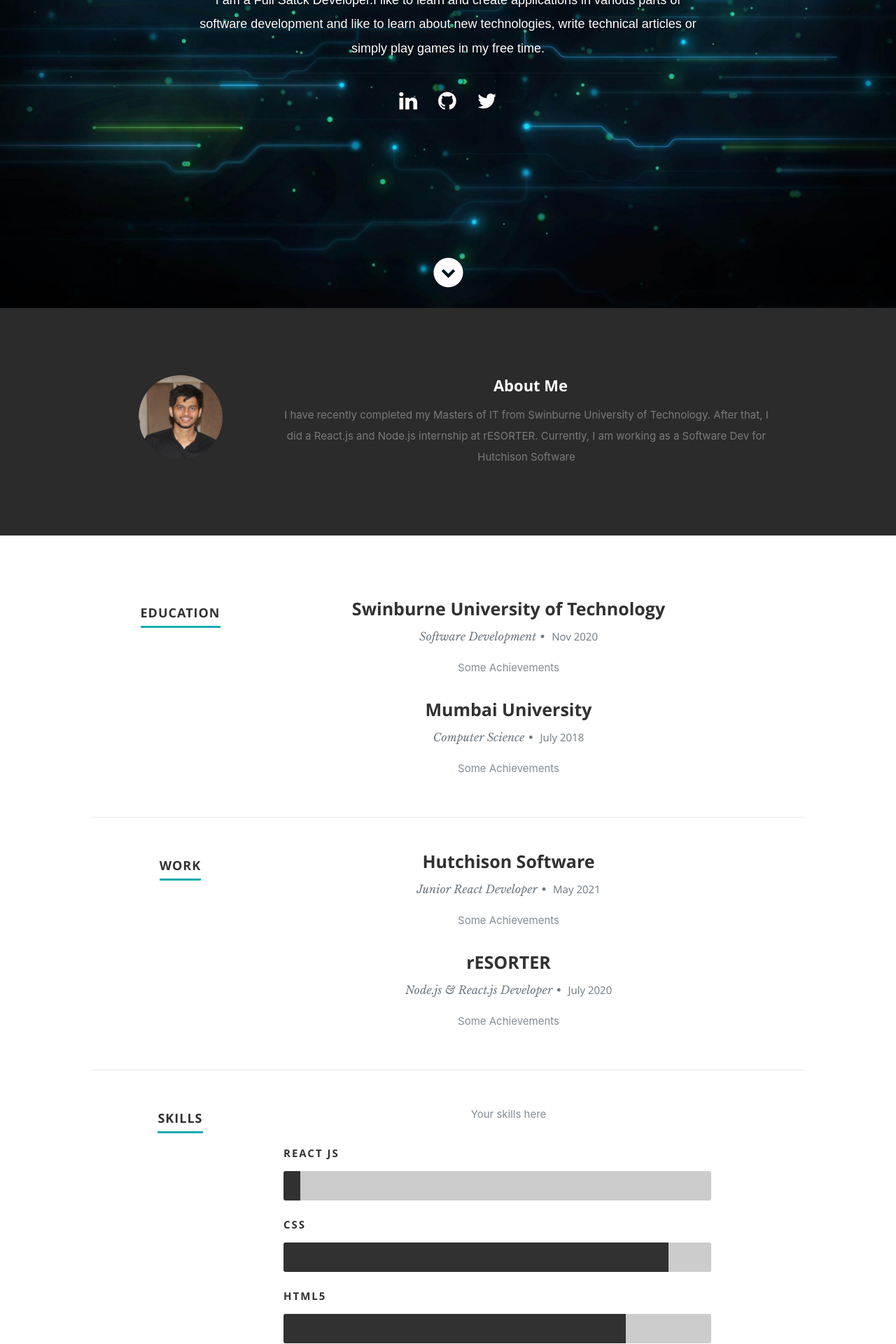
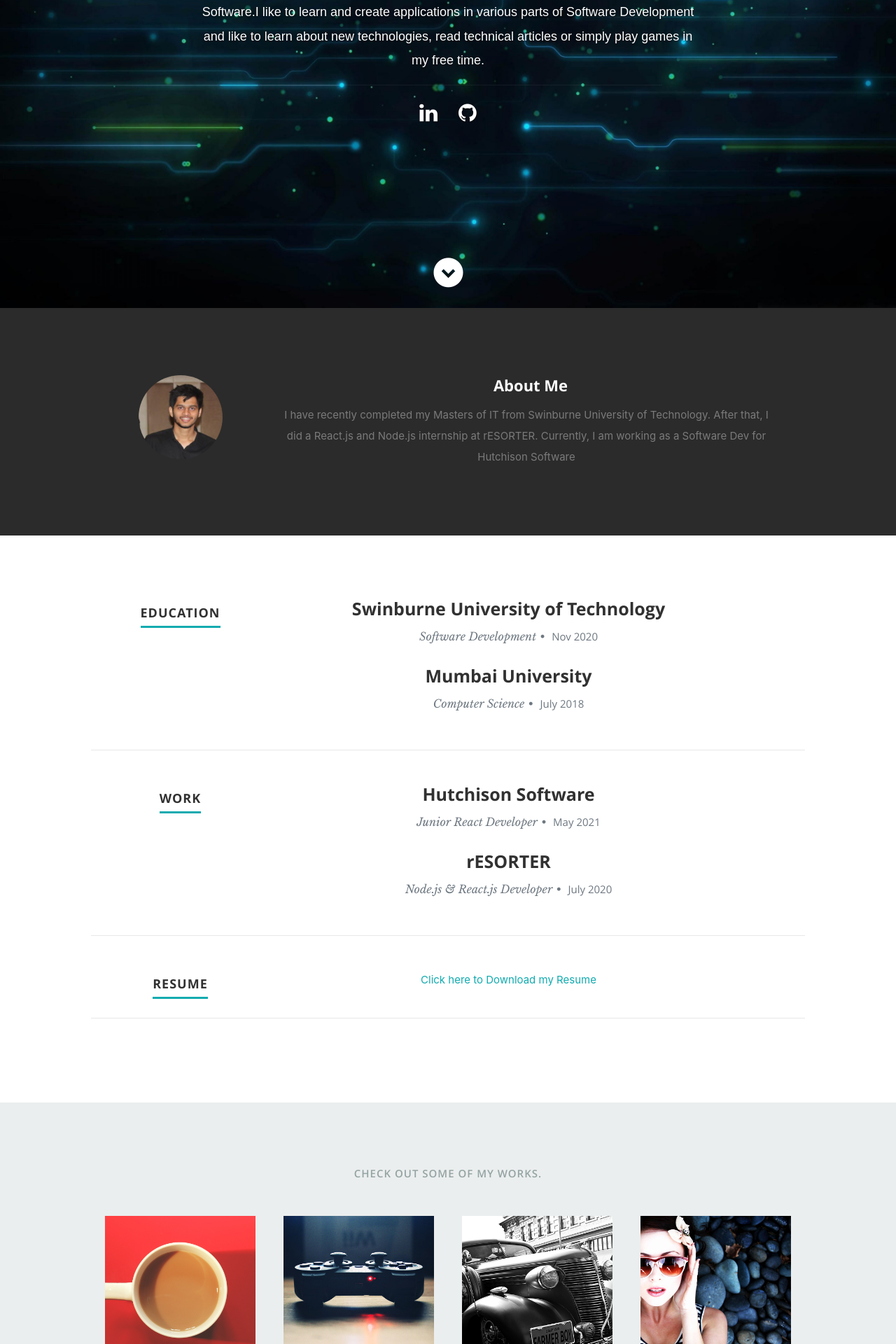
Before and after one commit to sanchitsave/portfolio, a React (Create React App) app: page / in a window 1280 px wide. Shown: the part 360-2280 px from the top of the page at 70% size. Built offline with nearby package versions, Linux system fonts and the light colour scheme.

Commit message:
Resume ADded

```diff
--- a/package.json
+++ b/package.json
@@ -4,6 +4,7 @@
   "private": true,
   "dependencies": {
     "@fortawesome/fontawesome-free": "^5.15.4",
+    "@material-ui/core": "^4.12.3",
     "@testing-library/jest-dom": "^5.11.4",
     "@testing-library/react": "^11.1.0",
     "@testing-library/user-event": "^12.1.10",
--- a/src/App.js
+++ b/src/App.js
@@ -18,7 +18,7 @@
   <About resumeData={resumeData}/>
   <Resume resumeData={resumeData}/>
   <Portfolio resumeData={resumeData}/>
-  <Testimonials resumeData={resumeData}/>
+  {/* <Testimonials resumeData={resumeData}/> */}
   <ContactUs resumeData={resumeData}/>
   <Footer resumeData={resumeData}/>
   </div>
--- a/src/components/Header.js
+++ b/src/components/Header.js
@@ -14,7 +14,7 @@
 <li><a className='smoothscroll' href='#about'>About</a></li>
 <li><a className='smoothscroll' href='#resume'>Resume</a></li>
 <li><a className='smoothscroll' href='#portfolio'>Works</a></li>
-<li><a className='smoothscroll' href='#testimonials'>Testimonials</a></li>
+{/* <li><a className='smoothscroll' href='#testimonials'>Testimonials</a></li> */}
 <li><a className='smoothscroll' href='#contact'>Contact</a></li>
 </ul>
 </nav>
--- a/src/components/Resume.js
+++ b/src/components/Resume.js
@@ -1,5 +1,6 @@
 /* eslint-disable */
 import React, { Component } from 'react'
+import Sanchit from './Sanchit.pdf'
 export default class Resume extends Component {
 render() {
 let resumeData = this.props.resumeData;
@@ -53,30 +54,17 @@
 }
 </div>
 </div>
-<div className='row skill'>
+
+<div className='row work'>
 <div className='three columns header-col'>
-<h1><span>Skills</span></h1>
+<h1><span>RESUME</span></h1>
 </div>
 <div className='nine columns main-col'>
-<p>
-{resumeData.skillsDescription}
-</p>
-<div className='bars'>
-<ul className='skills'>
-{
-resumeData.skills && resumeData.skills.map((item) => {
-return(
-<li>
-<span className={`bar-expand ${item.skillname.toLowerCase()}`}>
-</span><em>{item.skillname}</em>
-</li>
-)
-})
-}
-</ul>
+<a href={Sanchit} download="SanchitCV.pdf"> Click here to Download my Resume </a>
+
 </div>
 </div>
-</div>
+
 </section>
 );
 }
--- a/src/components/resumeData.js
+++ b/src/components/resumeData.js
@@ -2,10 +2,10 @@
 let resumeData = {
     imagebaseurl:'https://ivy555.github.io/',
     name: 'Sanchit',
-    role: 'Full Satck Developer',
+    role: 'Full Satck Developer currently working as a Junior React Developer for Hutchison Software',
     linkedinId:'Sanchit Save',
     skypeid: 'Your skypeid',
-    roleDescription: 'I like to learn and create applications in various parts of software development and like to learn about new technologies, write technical articles or simply play games in my free time.',
+    roleDescription: 'I like to learn and create applications in various parts of Software Development and like to learn about new technologies, read technical articles or simply play games in my free time.',
     socialLinks:[
     {
     name:'linkedin',
@@ -16,11 +16,6 @@
     name:'github',
     url:'https://github.com/sanchitsave/',
     className:'fa fa-github'
-    },
-    {
-    name:'skype',
-    url:'',
-    className:'fa fa-twitter'
     }
     ],
     aboutme:'I have recently completed my Masters of IT from Swinburne University of Technology. After that, I did a React.js and Node.js internship at rESORTER. Currently, I am working as a Software Dev for Hutchison Software',
@@ -32,14 +27,14 @@
     specialization:'Software Development',
     MonthOfPassing:'Nov',
     YearOfPassing:'2020',
-    Achievements:'Some Achievements'
+    Achievements:''
     },
     {
     UniversityName:'Mumbai University',
     specialization:'Computer Science',
     MonthOfPassing:'July',
     YearOfPassing:'2018',
-    Achievements:'Some Achievements'
+    Achievements:''
     }
     ],
     work:[
@@ -48,17 +43,17 @@
     specialization:'Junior React Developer',
     MonthOfLeaving:'May',
     YearOfLeaving:'2021',
-    Achievements:'Some Achievements'
+    Achievements:''
     },
     {
     CompanyName:'rESORTER',
     specialization:'Node.js & React.js Developer',
     MonthOfLeaving:'July',
     YearOfLeaving:'2020',
-    Achievements:'Some Achievements'
+    Achievements:''
     }
     ],
-    skillsDescription:'Your skills here',
+    skillsDescription:'',
     skills:[
     {
     skillname:'React JS'
```
Also changed, not shown: 2 other files (tests, documents, lock files or other folders).
